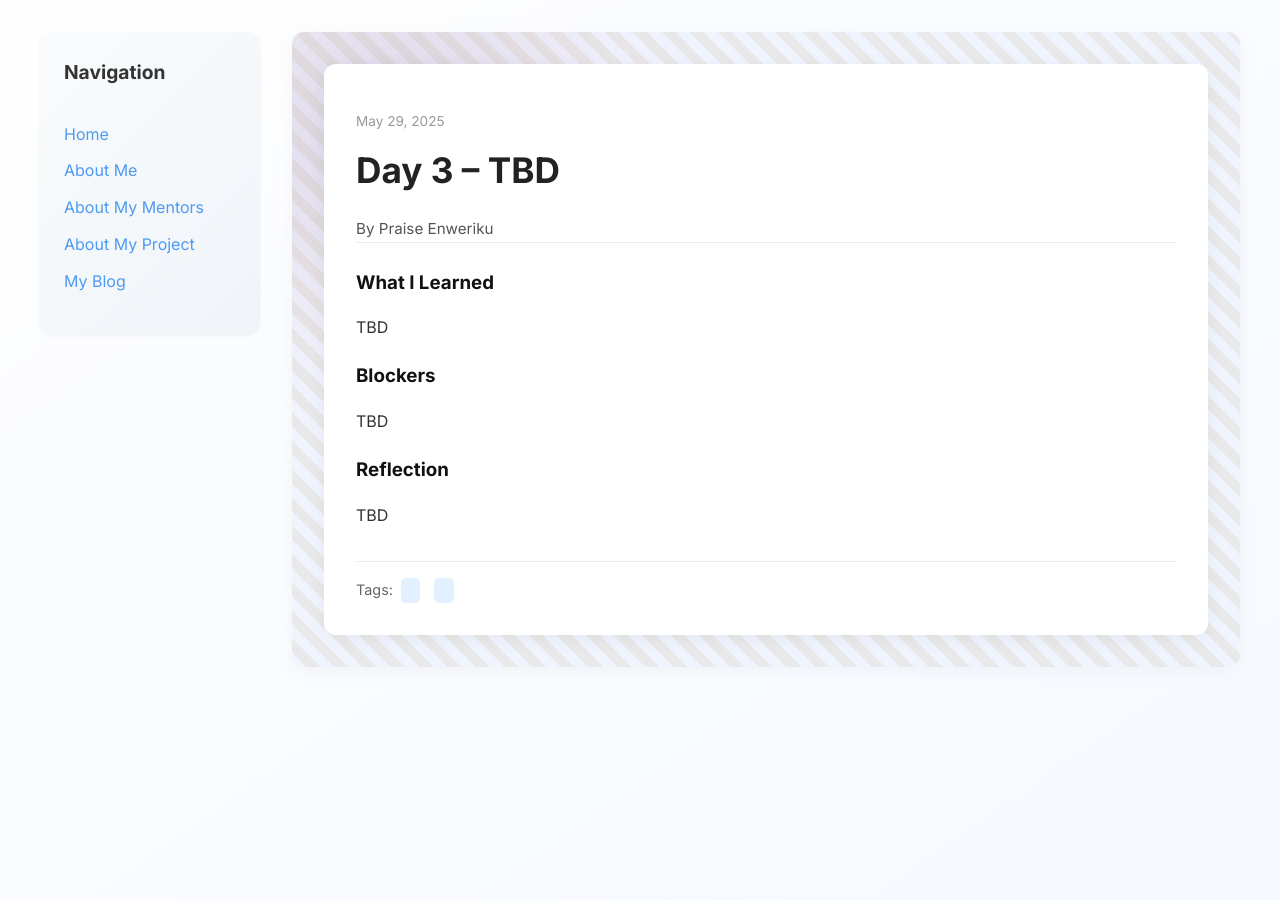
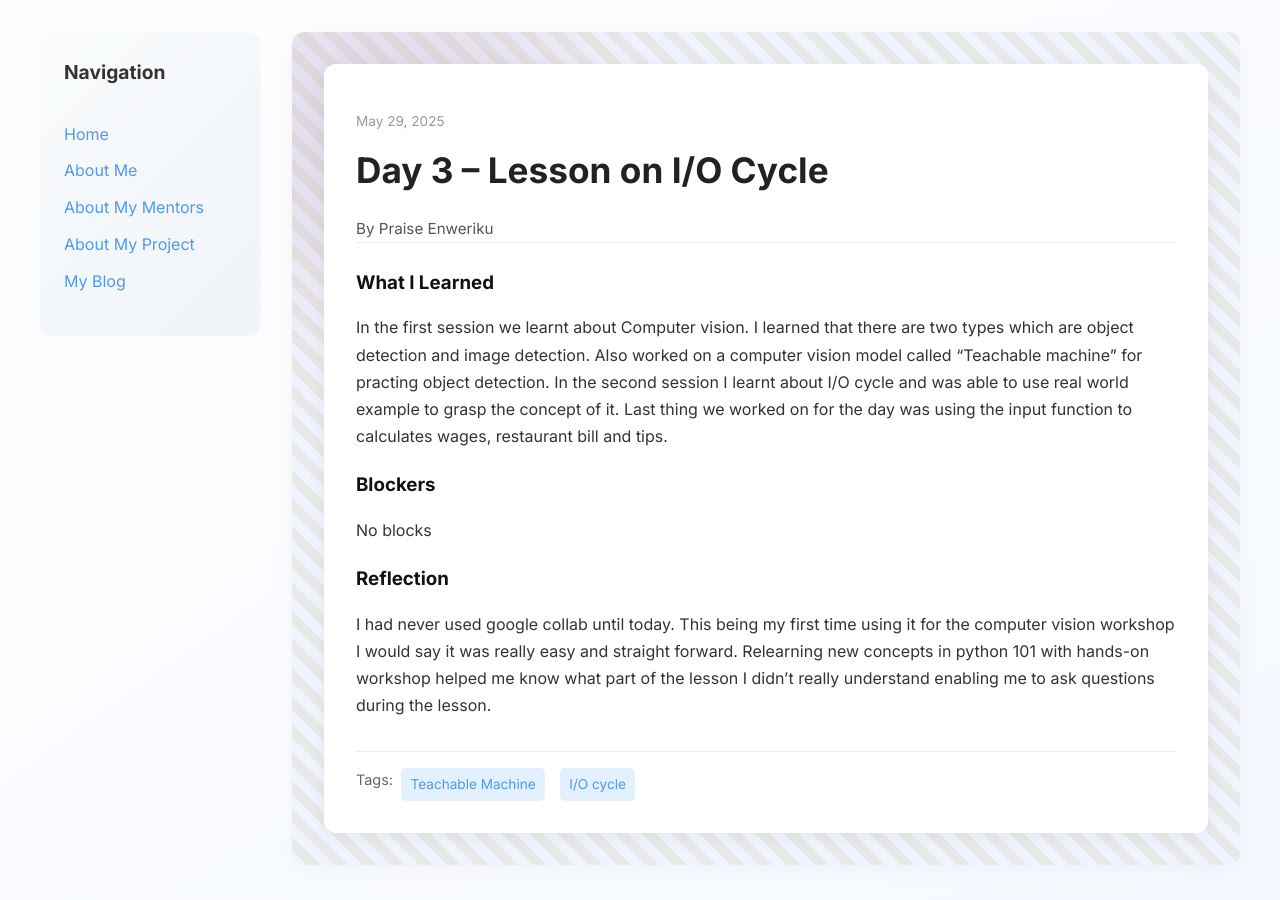
Before and after one commit to PraiseEnweriku1/PraiseEnweriku1.github.io, a Jekyll site: the page built from _posts/2025-05-29-day-3.md, in a window 1280 px wide. Built offline with Jekyll 4.4.1, drawn with Linux system fonts in a browser that asks for light colours.

Commit message:
Update 2025-05-29-day-3.md

```diff
--- a/_posts/2025-05-29-day-3.md
+++ b/_posts/2025-05-29-day-3.md
@@ -1,17 +1,17 @@
 ---
 layout: post
-title: "Day 3 – TBD "
+title: "Day 3 – Lesson on I/O Cycle "
 date: 2025-05-29
 author: Praise Enweriku
 permalink: /day3.html
-tags: ["", ""]
+tags: ["Teachable Machine", "I/O cycle"]
 
 what_i_learned: |
-  TBD
+  In the first session we learnt about Computer vision. I learned that there are two types which are object detection and image detection. Also worked on a computer vision model called "Teachable machine" for practing object detection. In the second session I learnt about I/O cycle and was able to use real world example to grasp the concept of it. Last thing we worked on for the day was using the input function to calculates wages, restaurant bill and tips.
 
 blockers: |
-  TBD
+  No blocks
 
 reflection: |
-  TBD
+  I had never used google collab until today. This being my first time using it for the computer vision workshop I would say it was really easy and straight forward. Relearning new concepts in python 101 with hands-on workshop helped me know what part of the lesson I didn't really understand enabling me to ask questions during the lesson.
 ---
```
